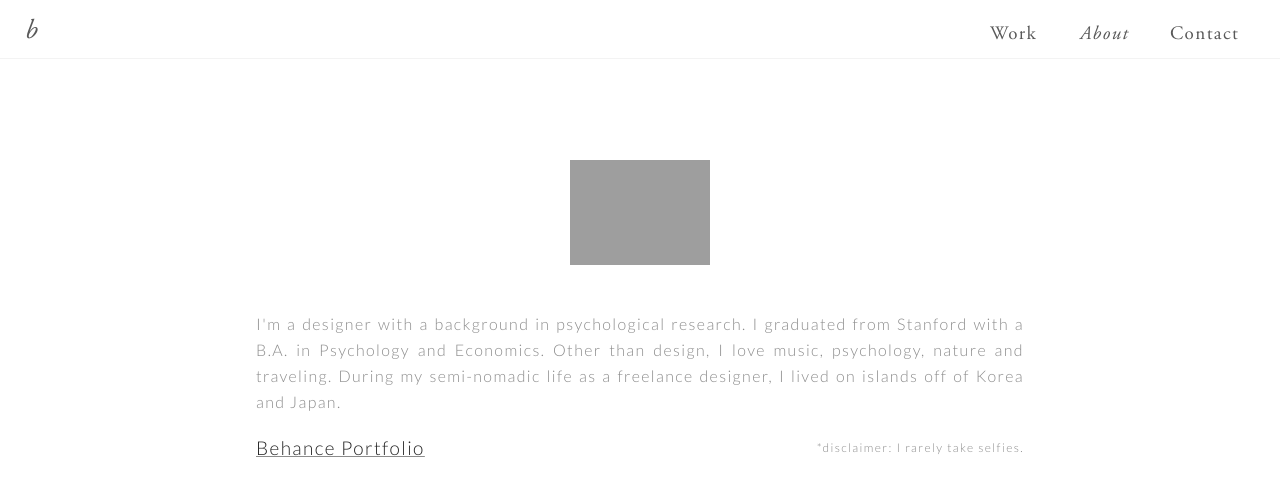
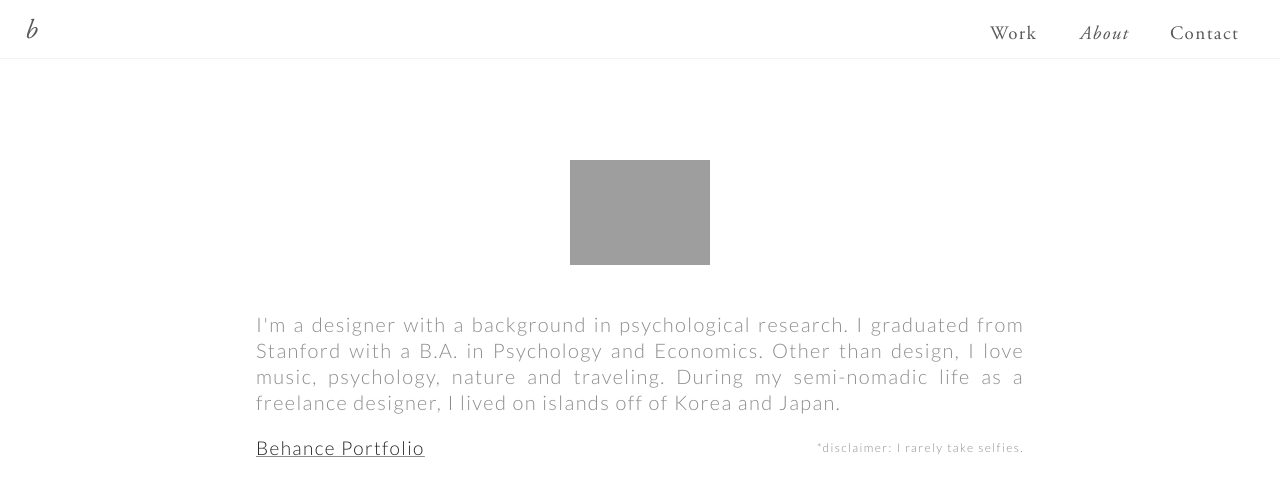
Before and after one commit to bkwon0402/bkwon0402.github.io, a Jekyll site: the page about.html, which Jekyll copies as it is, in a window 1280 px wide. Shown: the top 496 px of the page. Built offline with Jekyll 4.4.1, drawn with Linux system fonts in a browser that asks for light colours.

Commit message:
css work

```diff
--- a/_layouts/page.html
+++ b/_layouts/page.html
@@ -3,7 +3,7 @@ layout: default
 ---
 <head>
 	{% include {{page.headtouse}} %}
-        <link href="fonts.googleapis.com/css?family=Lato:100,300,400,700,900"; rel="stylesheet" />
+        <link href="https://fonts.googleapis.com/css?family=Lato:100,300,400,700,900"; rel="stylesheet" />
 		<link rel="apple-touch-icon" sizes="57x57" href="/favicon3.ico/apple-icon-57x57.png">
 		<link rel="apple-touch-icon" sizes="60x60" href="/favicon3.ico/apple-icon-60x60.png">
 		<link rel="apple-touch-icon" sizes="72x72" href="/favicon3.ico/apple-icon-72x72.png">
@@ -23,7 +23,7 @@ layout: default
 		<meta name="theme-color" content="#ffffff">
 		<meta http-equiv="content-type" content="text/html; charset=utf-8" />
     	<meta name="viewport" content="width=device-width, initial-scale=1, maximum-scale=2">
-		<link rel="stylesheet" type="text/css" href="/lightbox2-master/lightbox2-master/dist/css/lightbox.min.css" />
+		<link rel="stylesheet" type="text/css" href="/css/lightbox.min.css" />
 
 </head>
 
--- a/styles/core.css
+++ b/styles/core.css
@@ -94,7 +94,7 @@ a {
 h1 {}
 
 .small_container {
-    font-size: 16px;
+    font-size: 20px;
     line-height: 170%;
     color: #8C8C8C;
     letter-spacing: 1.4px;
@@ -148,7 +148,7 @@ h1 {}
 }
 
 .hero_p {
-    font-size: 16px;
+    font-size: 20px;
 }
 
 .line_sep {
@@ -849,7 +849,7 @@ div.wefinanceemail {
     margin-left: 50px;
 }
 .say {
-    font-size: 16px;
+    font-size: 20px;
     text-align: center;
     margin-top: 250px;
     color: #8C8C8C;
@@ -872,7 +872,7 @@ div.newsletterredesign {
     font-size: 23px;
 }
 .aboutme {
-    font-size: 16px;
+    font-size: 20px;
     max-width: 768px;
     text-align: justify;
     color: #8C8C8C;
```
